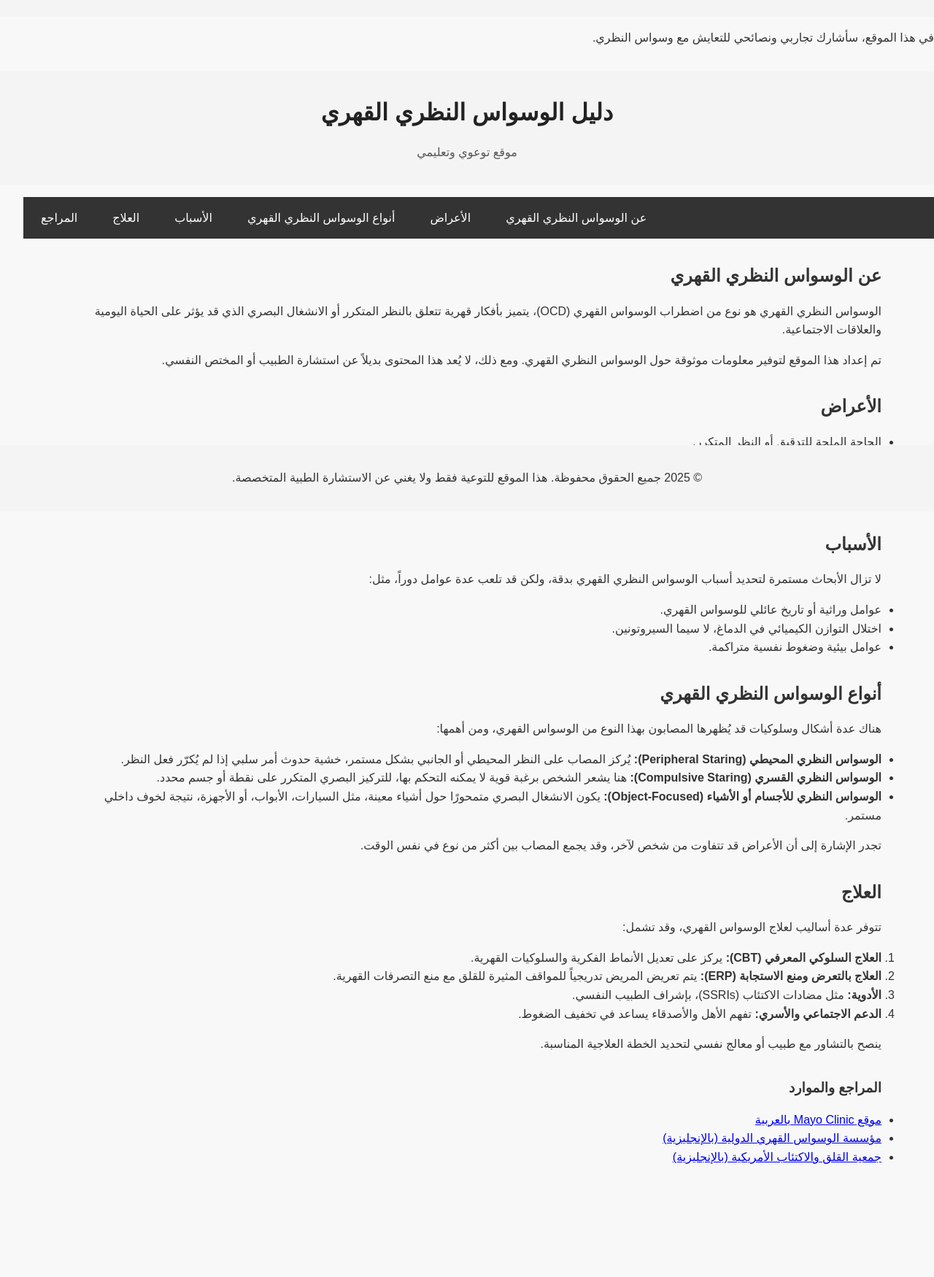
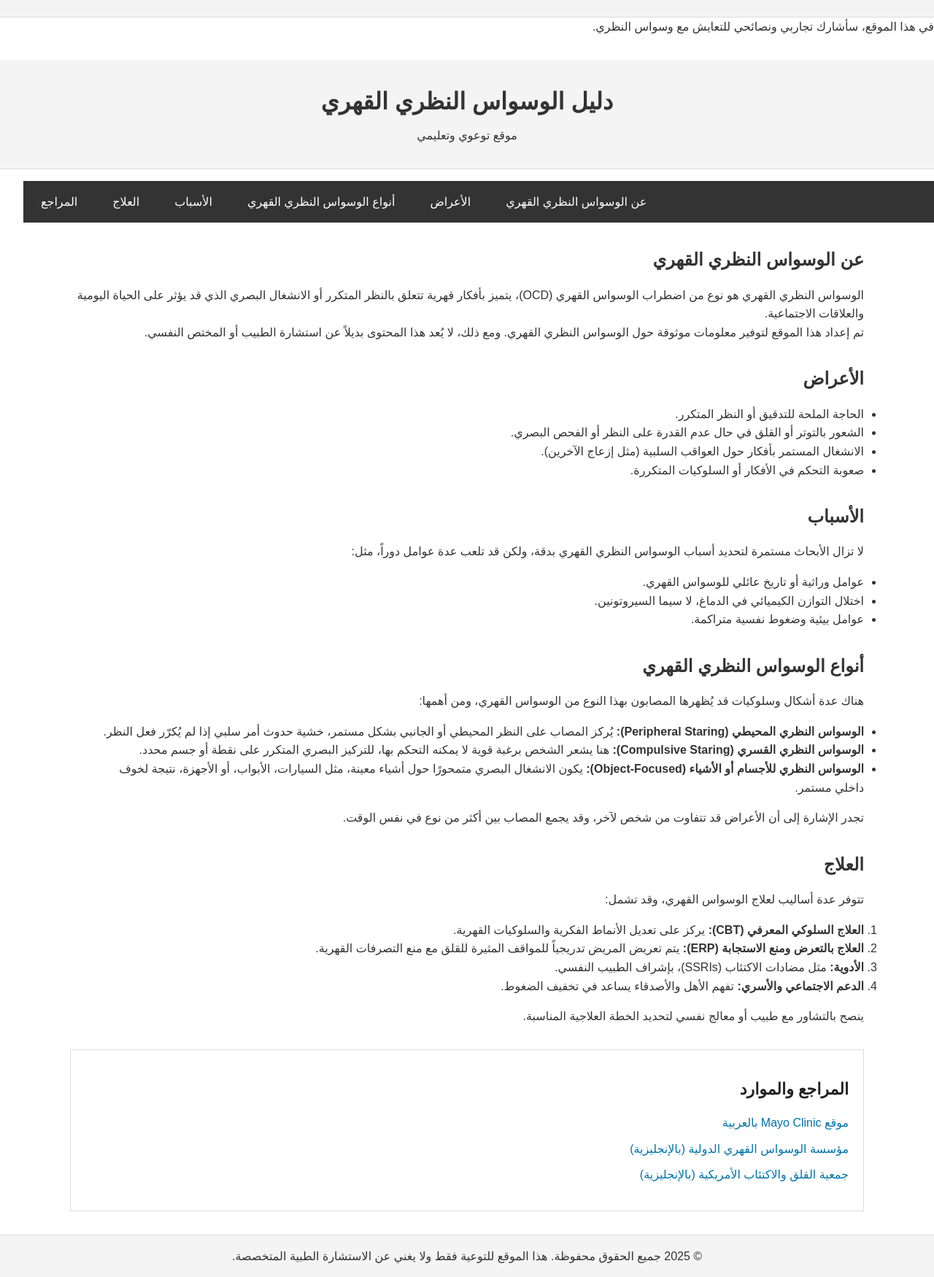
Before and after one commit to StaringOCDJourney/StaringOCDJourney, a plain HTML site: page index.html in a window 1280 px wide. Shown: the part 100-1850 px from the top of the page at 73% size. Before the commit the page ends 1762 px from the top, so only its background shows below. Drawn offline with Linux system fonts and the light colour scheme.

Commit message:
Update style.css

```diff
--- a/style.css
+++ b/style.css
@@ -1,98 +1,130 @@
 
 
-/* ===================== RESET ===================== */
+/* Reset and Base Styles */
 * {
   margin: 0;
   padding: 0;
   box-sizing: border-box;
 }
 
-/* ===================== BODY ===================== */
 body {
-  font-family: "Tajawal", sans-serif;
+  font-family: Arial, sans-serif;
+  background-color: #ffffff;  /* white background */
+  color: #333;                /* dark gray text */
+  direction: rtl;
+  text-align: right;
   line-height: 1.6;
-  color: #333;
-  direction: rtl;   /* Arabic right-to-left */
-  text-align: right;
-  background: #f8f8f8; /* Soft, neutral background */
-  margin-bottom: 4rem; /* Some space at bottom */
 }
 
-/* ===================== HEADER ===================== */
-/* Light background, dark text so it's easy to read */
+/* Container for centering content */
+.container {
+  width: 90%;
+  max-width: 1200px;
+  margin: 0 auto;
+}
+
+/* Header Styles */
 header {
-  background: #f2f2f2;
-  padding: 2rem;
-  text-align: center;
+  background-color: #f8f8f8;  /* light gray header background */
+  color: #333;
+  padding: 20px 0;
+  border-bottom: 1px solid #ddd;
 }
 
 header h1 {
-  color: #222;  /* Dark text for strong contrast */
-  margin-bottom: 0.5rem;
+  margin: 0;
+  padding: 0 20px;
+  font-size: 32px;
+  font-weight: bold;
 }
 
-header p {
-  color: #555;  /* Slightly lighter dark gray for subtitle text */
-  margin-bottom: 0;
+header nav ul {
+  list-style: none;
+  padding: 0 20px;
+  display: flex;
+  gap: 20px;
 }
 
-/* ===================== NAVIGATION ===================== */
-/* Dark nav bar, white links */
-nav ul {
-  list-style: none;
-  display: flex;
-  justify-content: flex-end;
-  background: #333;
+header nav ul li a {
+  color: #0073aa;  /* blue links */
+  text-decoration: none;
+  font-size: 16px;
 }
 
-nav li {
-  margin: 0;
+header nav ul li a:hover {
+  color: #005177;  /* darker blue on hover */
 }
 
-nav a {
-  display: block;
-  padding: 1rem 1.5rem;
-  color: #fff;
+/* Main Content Area */
+main {
+  display: flex;
+  gap: 20px;
+  padding: 20px 0;
+}
+
+article {
+  flex: 2;
+  background-color: #fff;
+  padding: 20px;
+  border: 1px solid #ddd;
+}
+
+article h2 {
+  margin-bottom: 10px;
+  font-size: 28px;
+  color: #222;
+}
+
+article p {
+  margin-bottom: 15px;
+  font-size: 18px;
+  color: #555;
+}
+
+article img {
+  max-width: 100%;
+  height: auto;
+  margin: 10px 0;
+}
+
+aside {
+  flex: 1;
+  background-color: #fff;
+  padding: 20px;
+  border: 1px solid #ddd;
+}
+
+aside h3 {
+  margin-bottom: 10px;
+  font-size: 22px;
+  color: #222;
+}
+
+aside ul {
+  list-style: none;
+  padding-left: 0;
+}
+
+aside ul li {
+  margin-bottom: 10px;
+  font-size: 16px;
+}
+
+aside ul li a {
+  color: #0073aa;
   text-decoration: none;
 }
-nav a:hover {
-  background: #555;
+
+aside ul li a:hover {
+  color: #005177;
 }
 
-/* ===================== CONTAINER ===================== */
-.container {
-  max-width: 1200px;
-  margin: 2rem auto;
-  padding: 0 2rem;
+/* Footer Styles */
+footer {
+  background-color: #f8f8f8;
+  color: #333;
+  text-align: center;
+  padding: 10px 0;
+  border-top: 1px solid #ddd;
+  margin-top: 20px;
 }
-
-/* ===================== SECTION & HEADINGS ===================== */
-section, aside {
-  margin-bottom: 2rem;
-}
-
-h2, h3 {
-  margin-bottom: 1rem;
-  margin-top: 1rem;
-  color: #333; /* Dark text */
-}
-
-p, ul, ol {
-  margin: 1rem 0;
-}
-
-ul, ol {
-  margin-right: 2rem;  /* Indent lists on the right in RTL */
-}
-
-/* ===================== FOOTER ===================== */
-footer {
-  background: #f4f4f4;
-  text-align: center;
-  padding: 1rem;
-  position: fixed;  /* Optional: fix the footer at bottom */
-  bottom: 0;
-  left: 0;
-  width: 100%;
-  color: #333;
-}
```
